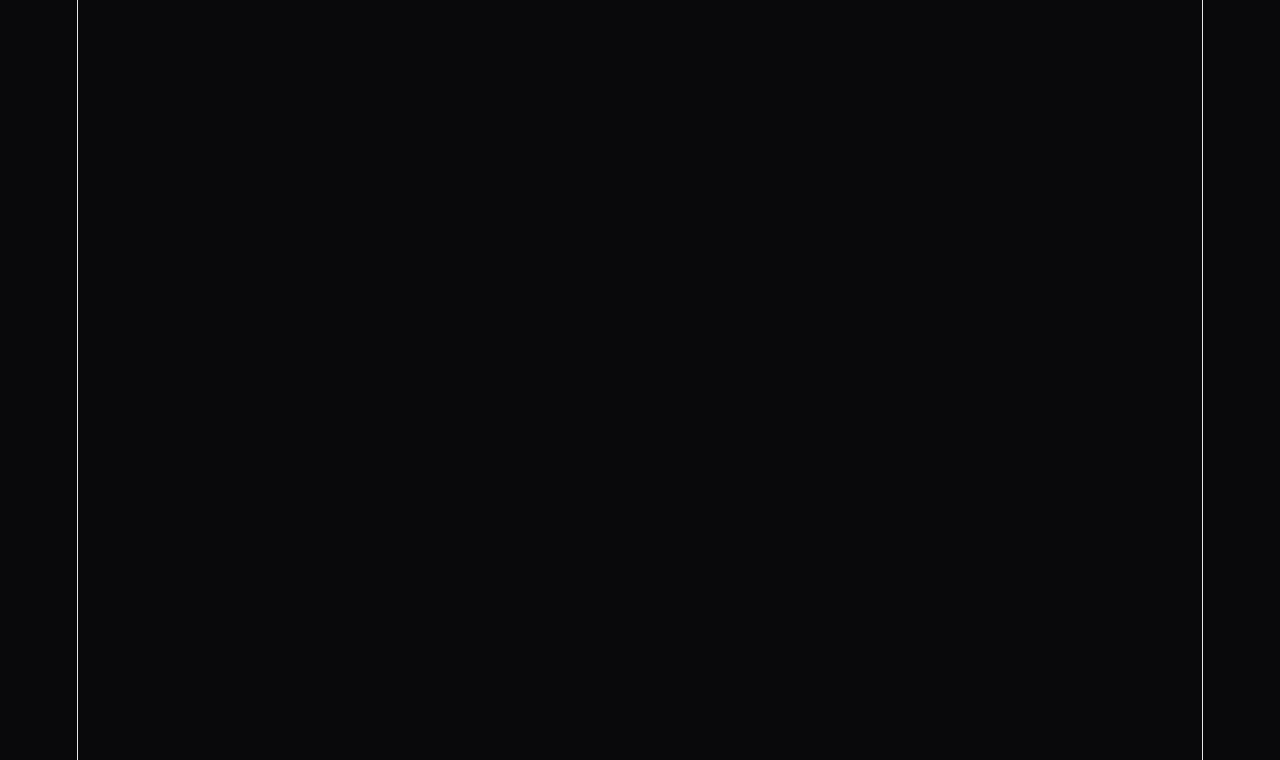
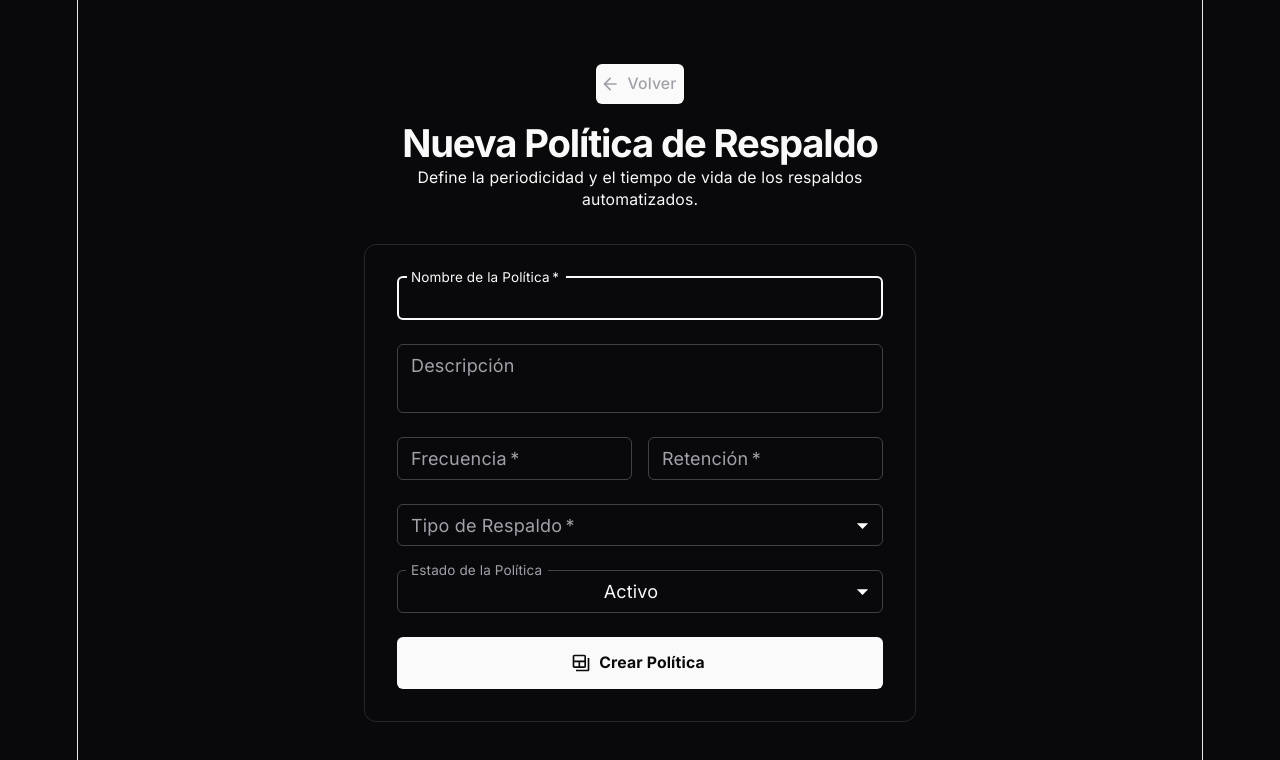
Before and after one commit to snnare/sgir_frontend, a React (Vite) app: page /add-policy in a window 1280 px wide. Before the commit this address had no page. Shown: the top 760 px of the page. Built offline with nearby package versions, Linux system fonts and the light colour scheme.

Commit message:
Form Add Backup Policy

```diff
--- a/src/App.tsx
+++ b/src/App.tsx
@@ -12,7 +12,7 @@ import { AddServerPage } from './pages/AddServerPage';
 import { AddCredentialPage } from './pages/AddCredentialPage'
 import { AddInstancePage } from './pages/AddInstancePage'
 import { AddDbmsPage } from './pages/AddDbmsPage'
-
+import { AddBackupPolicyPage } from './pages/AddBackupPolicyPage';
 function App() {
   const mode = useThemeStore((state) => state.mode);
 
@@ -33,6 +33,7 @@ function App() {
           <Route path='/add-credential' element={<AddCredentialPage />} />
           <Route path='/add-instance' element={<AddInstancePage />} />
           <Route path="/add-dbms" element={<AddDbmsPage />} />
+          <Route path="/add-policy" element={<AddBackupPolicyPage />} />
         </Routes>
       </BrowserRouter>
     </ThemeProvider>
--- /dev/null
+++ b/src/components/BackupPolicyForm.tsx
@@ -0,0 +1,123 @@
+import {
+  Box, TextField, Button, Stack, MenuItem, InputAdornment
+} from '@mui/material';
+import BackupTableIcon from '@mui/icons-material/BackupTable';
+import AccessTimeIcon from '@mui/icons-material/AccessTime';
+import HistoryIcon from '@mui/icons-material/History';
+
+const BACKUP_TYPES = [
+  { id: 1, name: 'Completo' },
+  { id: 2, name: 'Incremental' },
+  { id: 3, name: 'Diferencial' },
+  { id: 4, name: 'Full' },
+];
+
+export const BackupPolicyForm = () => {
+  return (
+    <Box component="form" noValidate sx={{ width: '100%' }}>
+      <Stack spacing={3}>
+
+        <TextField
+          required
+          fullWidth
+          id="nombre_politica"
+          label="Nombre de la Política"
+          placeholder="ej. Diaria_Produccion_Standard"
+          name="nombre_politica"
+          autoFocus
+        />
+
+        <TextField
+          fullWidth
+          multiline
+          rows={2}
+          id="descripcion"
+          label="Descripción"
+          name="descripcion"
+        />
+
+        {/* Fila de Parámetros Numéricos */}
+        <Stack direction={{ xs: 'column', sm: 'row' }} spacing={2}>
+          <TextField
+            required
+            fullWidth
+            type="number"
+            id="frecuencia_horas"
+            label="Frecuencia"
+            name="frecuencia_horas"
+            InputProps={{
+              endAdornment: <InputAdornment position="end">Horas</InputAdornment>,
+              startAdornment: (
+                <InputAdornment position="start">
+                  <AccessTimeIcon fontSize="small" />
+                </InputAdornment>
+              ),
+            }}
+          />
+          <TextField
+            required
+            fullWidth
+            type="number"
+            id="retencion_dias"
+            label="Retención"
+            name="retencion_dias"
+            InputProps={{
+              endAdornment: <InputAdornment position="end">Días</InputAdornment>,
+              startAdornment: (
+                <InputAdornment position="start">
+                  <HistoryIcon fontSize="small" />
+                </InputAdornment>
+              ),
+            }}
+          />
+        </Stack>
+
+        {/* Tipo de Respaldo */}
+        <TextField
+          select
+          fullWidth
+          id="id_tipo_respaldo"
+          label="Tipo de Respaldo"
+          defaultValue=""
+          name="id_tipo_respaldo"
+          required
+        >
+          {BACKUP_TYPES.map((type) => (
+            <MenuItem key={type.id} value={type.id}>
+              {type.name}
+            </MenuItem>
+          ))}
+        </TextField>
+
+        {/* Estado */}
+        <TextField
+          select
+          fullWidth
+          id="estado"
+          label="Estado de la Política"
+          defaultValue="activo"
+          name="estado"
+        >
+          <MenuItem value="activo">Activo</MenuItem>
+          <MenuItem value="inactivo">Inactivo</MenuItem>
+        </TextField>
+
+        <Button
+          type="submit"
+          fullWidth
+          variant="contained"
+          startIcon={<BackupTableIcon />}
+          sx={{
+            mt: 2,
+            py: 1.5,
+            fontWeight: 700,
+            bgcolor: 'text.primary',
+            color: 'background.paper'
+          }}
+        >
+          Crear Política
+        </Button>
+      </Stack>
+    </Box>
+  );
+};
--- /dev/null
+++ b/src/pages/AddBackupPolicyPage.tsx
@@ -0,0 +1,39 @@
+import { Container, Box, Typography, Button } from '@mui/material';
+import { useNavigate } from 'react-router-dom';
+import ArrowBackIcon from '@mui/icons-material/ArrowBack';
+import { BackupPolicyForm } from '../components/BackupPolicyForm';
+
+export const AddBackupPolicyPage = () => {
+  const navigate = useNavigate();
+
+  return (
+    <Container maxWidth="sm" sx={{ py: 8 }}>
+      <Box sx={{ mb: 4 }}>
+        <Button
+          startIcon={<ArrowBackIcon />}
+          onClick={() => navigate(-1)}
+          sx={{ color: 'text.secondary', mb: 2 }}
+        >
+          Volver
+        </Button>
+
+        <Typography variant="h4" sx={{ fontWeight: 800, letterSpacing: '-0.03em' }}>
+          Nueva Política de Respaldo
+        </Typography>
+        <Typography variant="body2" color="text.secondary">
+          Define la periodicidad y el tiempo de vida de los respaldos automatizados.
+        </Typography>
+      </Box>
+
+      <Box sx={{
+        p: 4,
+        border: '1px solid',
+        borderColor: 'divider',
+        borderRadius: 2,
+        bgcolor: 'background.paper'
+      }}>
+        <BackupPolicyForm />
+      </Box>
+    </Container>
+  );
+};
```
